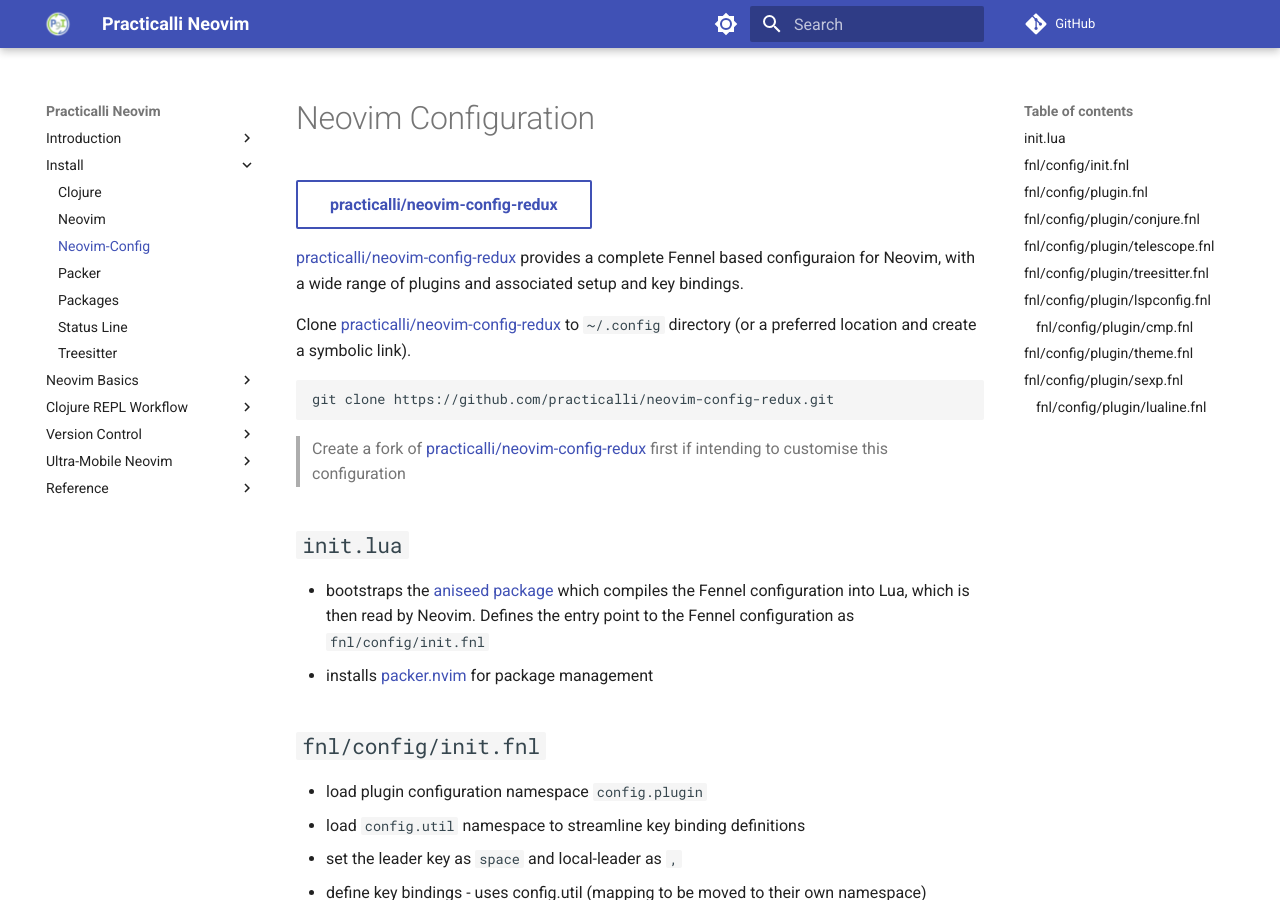
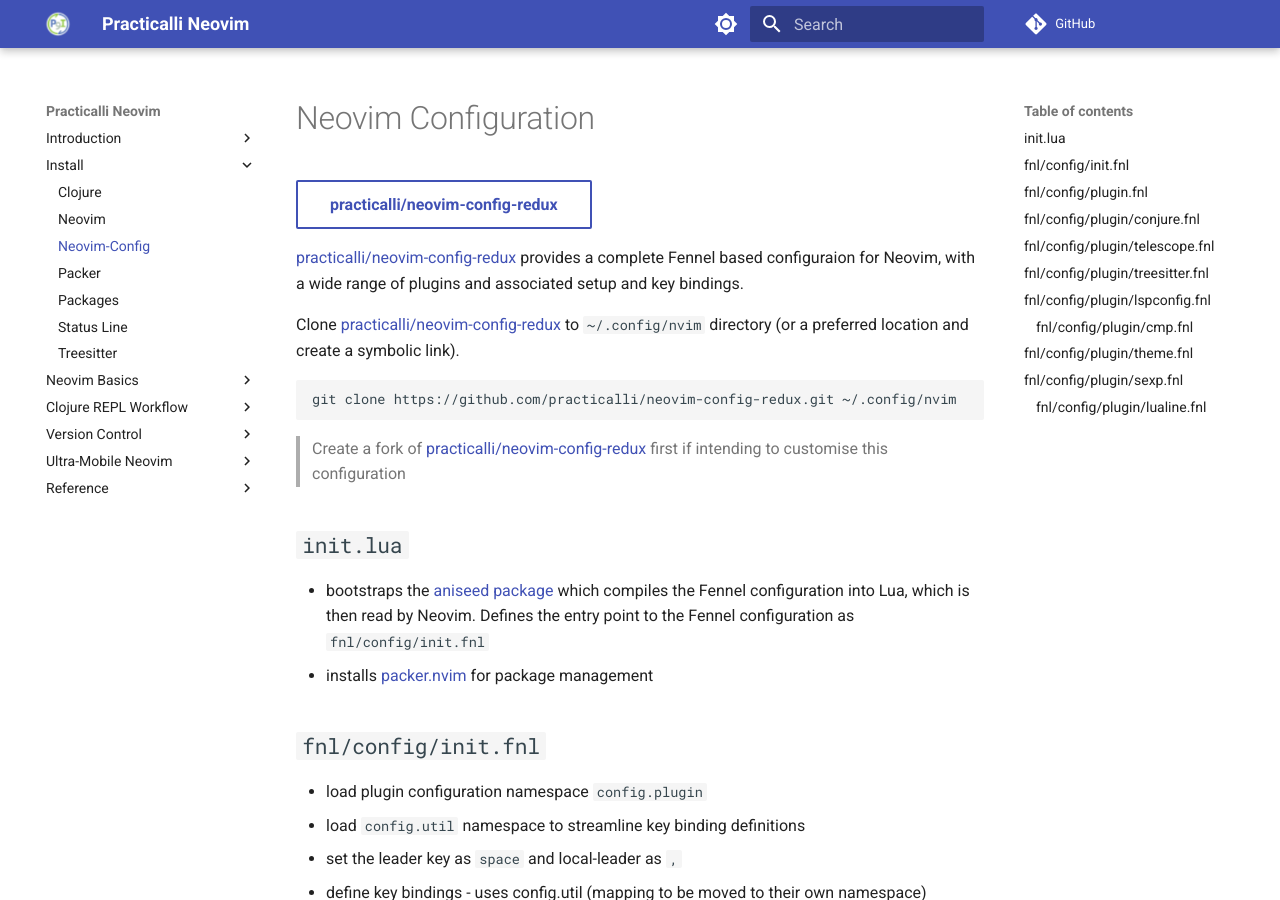
Before and after one commit to practicalli/neovim, an MkDocs documentation site: the page built from docs/install/configuration.md, in a window 1280 px wide and 900 px high. Built offline with MkDocs 1.6.1 and Material for MkDocs 9.7.7, drawn with Linux system fonts in a browser that asks for light colours; comment, search, counter and statistics services are not loaded.

Commit message:
install: update install directory location to .config/nvim

````diff
--- a/docs/install/configuration.md
+++ b/docs/install/configuration.md
@@ -4,10 +4,10 @@
 
 [practicalli/neovim-config-redux](https://github.com/practicalli/neovim-config-redux){target=_blank} provides a complete Fennel based configuraion for Neovim, with a wide range of plugins and associated setup and key bindings.
 
-Clone [practicalli/neovim-config-redux](https://github.com/practicalli/neovim-config-redux){target=_blank} to `~/.config` directory (or a preferred location and create a symbolic link).
+Clone [practicalli/neovim-config-redux](https://github.com/practicalli/neovim-config-redux){target=_blank} to `~/.config/nvim` directory (or a preferred location and create a symbolic link).
 
 ```bash
-git clone https://github.com/practicalli/neovim-config-redux.git
+git clone https://github.com/practicalli/neovim-config-redux.git ~/.config/nvim
 ```
 
 > Create a fork of [practicalli/neovim-config-redux](https://github.com/practicalli/neovim-config-redux){target=_blank} first if intending to customise this configuration
````
